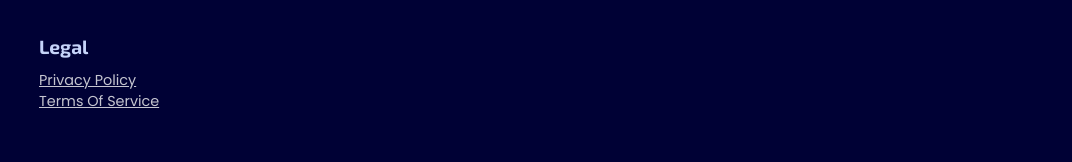
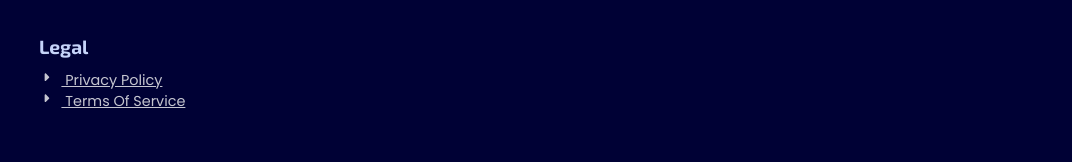
Before and after one commit to lakshan-beast/Educa-OL-Learning-Platform, a React (Vite) app: page / in a window 1280 px wide. Shown: the part 8242-8404 px from the top of the page, without its empty margins (89-1161 px from the left). Built offline with nearby package versions, Linux system fonts and the light colour scheme.

Commit message:
Refactor Footer component: clean up whitespace and add icons to footer links

```diff
--- a/src/components/Footer.jsx
+++ b/src/components/Footer.jsx
@@ -94,9 +94,9 @@ const Footer = () => {
           </ul>
         </div>
 
+        {/* footer links  */}
         <div className="footer-card footer-links">
-          {" "}
-          <h3>Study Resources</h3>{" "}
+          <h3>Study Resources</h3>
           <ul>
             <li>
               <Link to="/tools">
@@ -107,18 +107,18 @@ const Footer = () => {
               <Link to="/quizzes">
                 <FaCaretRight className="footer-icon" /> Interactive Quizzes
               </Link>
-            </li>{" "}
+            </li>
             <li>
               <Link to="/paper-hub">
                 <FaCaretRight className="footer-icon" /> Past & Target Papers
               </Link>
-            </li>{" "}
+            </li>
             <li>
               <Link to="/daily-questions">
                 <FaCaretRight className="footer-icon" /> Daily Mission
               </Link>
-            </li>{" "}
-          </ul>{" "}
+            </li>
+          </ul>
         </div>
 
         <div className="footer-card footer-contact">
@@ -146,7 +146,7 @@ const Footer = () => {
               paddingTop: "10px",
             }}>
             <p style={{ fontSize: "0.8rem" }}>
-              For subject specific help, use our{" "}
+              For subject specific help, use our
               <Link
                 to="/#contact-form"
                 style={{
@@ -171,12 +171,12 @@ const Footer = () => {
           <ul>
             <li>
               <NavHashLink smooth to="/#privacy">
-                Privacy Policy
+                <FaCaretRight className="footer-icon" /> Privacy Policy
               </NavHashLink>
             </li>
             <li>
               <NavHashLink smooth to="/#terms">
-                Terms of Service
+                <FaCaretRight className="footer-icon" /> Terms of Service
               </NavHashLink>
             </li>
           </ul>
```
